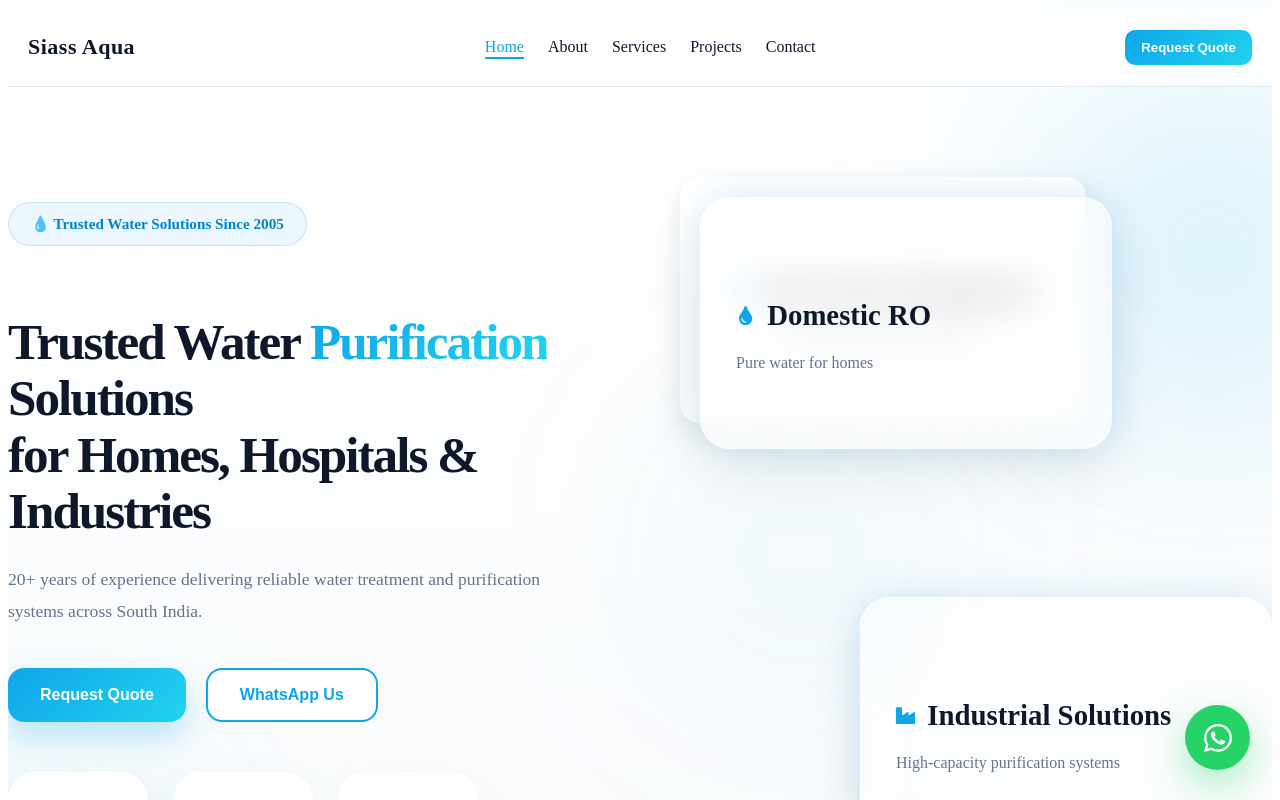
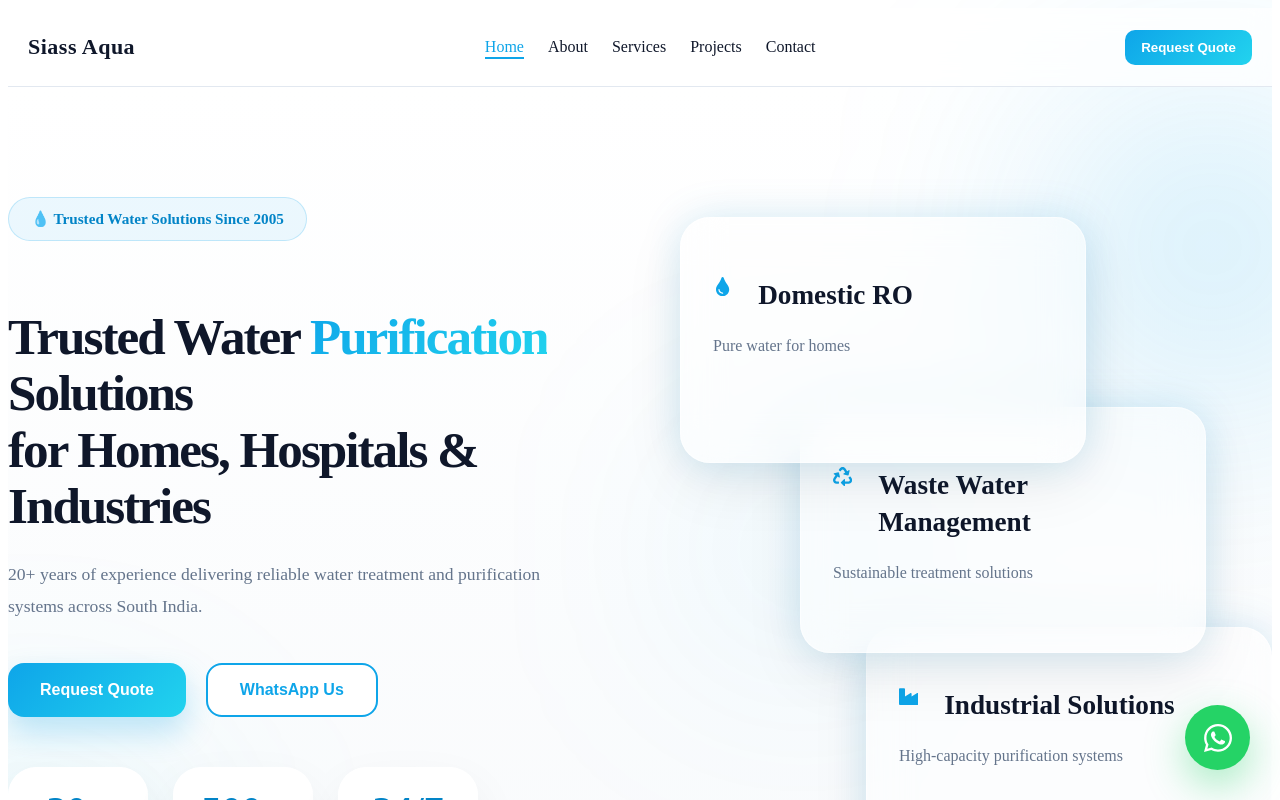
Before and after one commit to Yamina01/Siass-Aqua-, a React (Vite) app: page / in a window 1280 px wide. Shown: the top 800 px of the page. Built offline with nearby package versions, Linux system fonts and the light colour scheme.

Commit message:
Hero CSS Isuue

```diff
--- a/src/components/Hero/Hero.css
+++ b/src/components/Hero/Hero.css
@@ -206,7 +206,7 @@
 
 .hero-right {
   flex: 1;
-  min-height: 760px;
+  min-height: 750px;
   position: relative;
 }
 
@@ -218,7 +218,7 @@
   width: 340px;
   min-height: 180px;
 
-  padding: 35px;
+  padding: 32px;
 
   background: rgba(255,255,255,.45);
 
@@ -233,11 +233,9 @@
     0 20px 60px rgba(0,0,0,.08),
     0 0 40px rgba(14,165,233,.15);
 
-  transition: .4s;
+  transition: .4s ease;
 
-  display: flex;
-  flex-direction: column;
-  justify-content: center;
+  cursor: pointer;
 }
 
 .glass-card:hover {
@@ -245,43 +243,49 @@
 }
 
 .glass-card h3 {
+  display: flex;
+  align-items: flex-start;
+  gap: 14px;
+
   color: #0f172a;
 
-  font-size: 1.8rem;
-  line-height: 1.3;
+  font-size: 1.7rem;
+  line-height: 1.35;
 
-  margin-bottom: 15px;
+  margin-bottom: 18px;
 }
 
 .glass-card p {
   color: #64748b;
-
-  font-size: 1rem;
   line-height: 1.8;
-
   margin: 0;
 }
 
 /* ================= CARD POSITIONS ================= */
 
 .card1 {
-  top: 20px;
-  left: 20px;
+  top: 40px;
+  left: 0;
   z-index: 3;
 }
 
-.card2 {
-  top: 420px;
-  right: 0;
+.card3 {
+  top: 230px;
+  left: 120px;
   z-index: 2;
 }
 
-.card3 {
-  top: 210px;
-  left: 180px;
+.card2 {
+  top: 450px;
+  right: 0;
   z-index: 1;
 }
 
+.icon {
+  color: #0ea5e9;
+  font-size: 1.5rem;
+  flex-shrink: 0;
+}
 /* ================= TABLET ================= */
 
 @media (max-width: 992px) {
--- a/src/components/Hero/Hero.jsx
+++ b/src/components/Hero/Hero.jsx
@@ -1,5 +1,6 @@
 
 import "./Hero.css";
+
 import {
   FaTint,
   FaIndustry,
@@ -8,10 +9,9 @@
 
 import { useNavigate } from "react-router-dom";
 
-
-
 const Hero = () => {
   const navigate = useNavigate();
+
   return (
     <section className="hero">
 
@@ -23,7 +23,7 @@
       <div className="container hero-container">
 
         {/* LEFT */}
-        <div className="hero-left" data-aos="fade-right" >
+        <div className="hero-left" data-aos="fade-right">
 
           <div className="hero-badge">
             💧 Trusted Water Solutions Since 2005
@@ -46,9 +46,22 @@
 
           <div className="hero-buttons">
 
-           <button className="primary-btn" onClick={() => navigate("/contact")} >Request Quote </button>
+            <button
+              className="primary-btn"
+              onClick={() => navigate("/contact")}
+            >
+              Request Quote
+            </button>
 
-           <button className="secondary-btn" onClick={() => window.open( "https://wa.me/918939618666", "_blank" ) } >
+            <button
+              className="secondary-btn"
+              onClick={() =>
+                window.open(
+                  "https://wa.me/918939618666",
+                  "_blank"
+                )
+              }
+            >
               WhatsApp Us
             </button>
 
@@ -79,7 +92,10 @@
 
         <div className="hero-right" data-aos="fade-left">
 
-          <div className="glass-card card1" onClick={() => navigate("/services")} >
+          <div
+            className="glass-card card1"
+            onClick={() => navigate("/services")}
+          >
             <h3>
               <FaTint className="icon" />
               Domestic RO
@@ -88,22 +104,28 @@
             <p>Pure water for homes</p>
           </div>
 
-         <div className="glass-card card2" onClick={() => navigate("/services")} >
+          <div
+            className="glass-card card3"
+            onClick={() => navigate("/services")}
+          >
+            <h3>
+              <FaRecycle className="icon" />
+              Waste Water Management
+            </h3>
+
+            <p>Sustainable treatment solutions</p>
+          </div>
+
+          <div
+            className="glass-card card2"
+            onClick={() => navigate("/services")}
+          >
             <h3>
               <FaIndustry className="icon" />
               Industrial Solutions
             </h3>
 
             <p>High-capacity purification systems</p>
-          </div>
-
-         <div className="glass-card card" onClick={() => navigate("/services")} >
-            <h3>
-              <FaRecycle className="icon" />
-              Waste Water Management
-            </h3>
-
-            <p>Sustainable treatment solutions</p>
           </div>
 
         </div>
```
